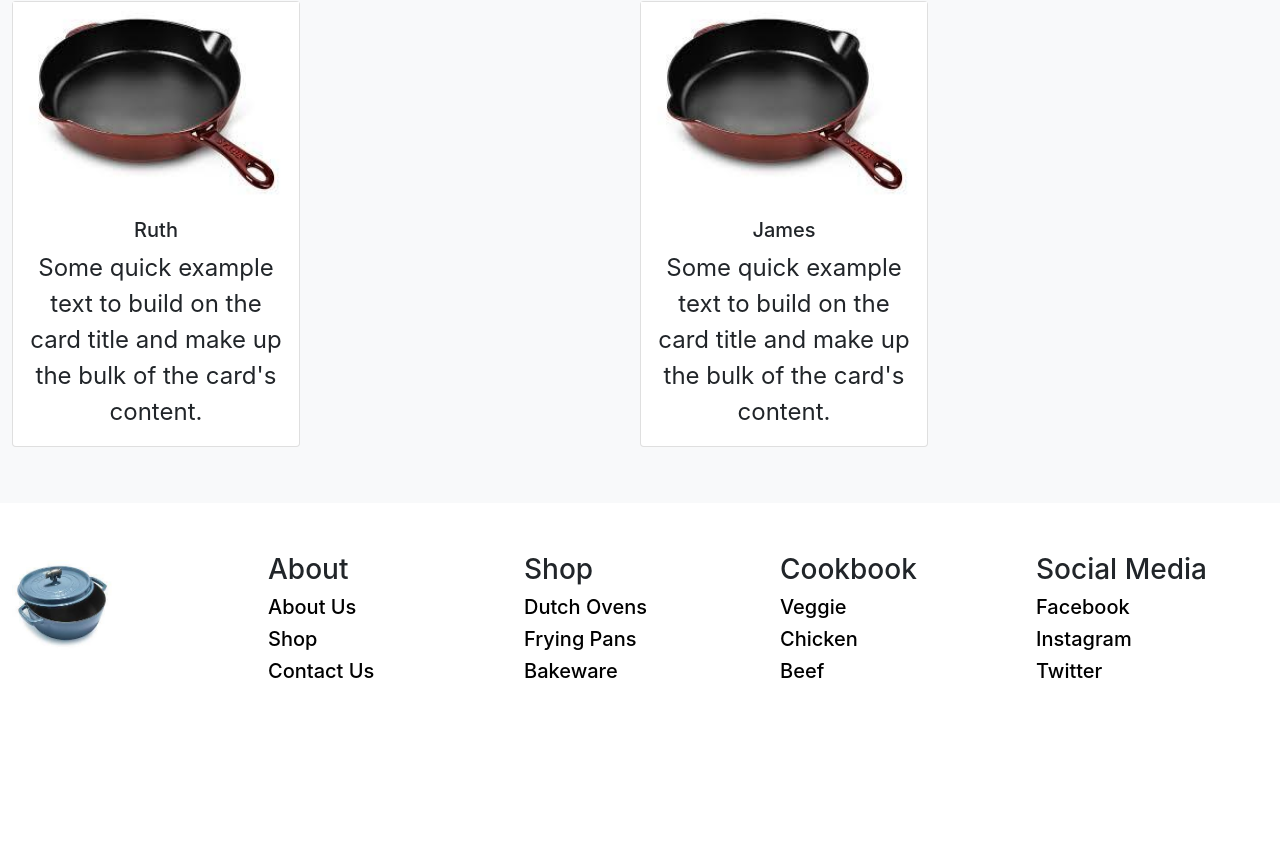
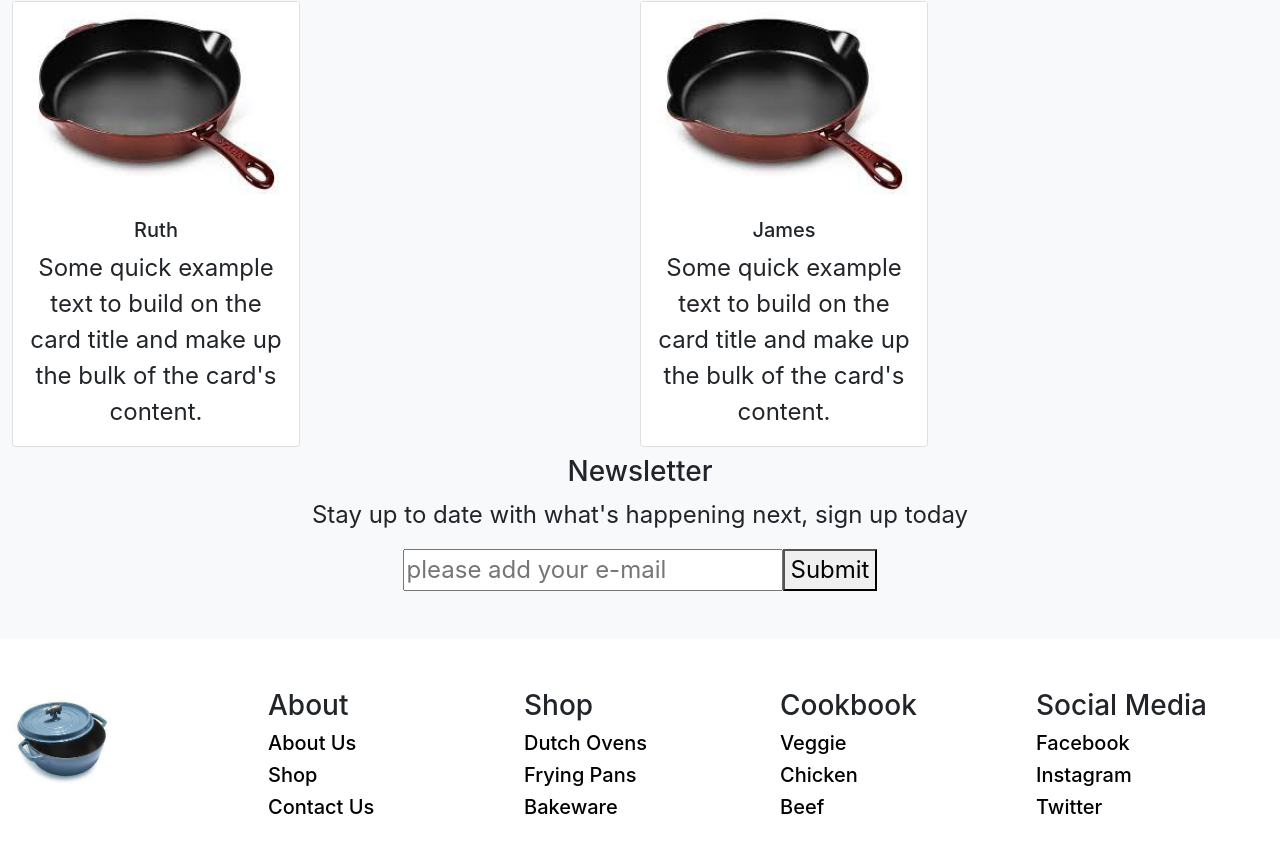
Before and after one commit to jameslock86/cookwareStore, a Next.js app in the folder cookwarestore/: page /about in a window 1280 px wide. Shown: the part 770-1623 px from the top of the page. Before the commit the page ends 1511 px from the top, so only its background shows below. Built offline with nearby package versions, Linux system fonts and the light colour scheme.

Commit message:
more content on the about page

```diff
--- a/cookwarestore/pages/about/index.js
+++ b/cookwarestore/pages/about/index.js
@@ -1,3 +1,4 @@
+import { useState } from 'react';
 import SimpleLayout from "../../components/layout/simple";
 
 import { Col, Row, Container } from 'react-bootstrap';
@@ -17,6 +18,38 @@ import Section2Image3 from '../../public/breadPan.jpg'
 
 
 export default function About() {
+
+  const [email, setEmail] = useState("");
+  const [loading, setLoading] = useState(false);
+  const [message, setMessage] = useState("");
+
+  const handleSubmit = (e) => {
+    e.preventDefault();
+    if (!email || email.length < 3 || loading) return;
+    setLoading(true);
+    fetch
+      .post("/api/subscribe", { email })
+      .then((res) => {
+        setEmail("");
+        setLoading(false);
+
+        if (res.status === 201) {
+          setMessage("E-mail cadastrado com sucesso ⚽");
+        } else {
+          setMessage(
+            "Ocorreu um erro inesperado 🙁, tente novamente mais tarde."
+          );
+        }
+      })
+      .catch((err) => {
+        setLoading(false);
+        console.error(err);
+        setMessage(
+          "Ocorreu um erro inesperado 🙁, tente novamente mais tarde."
+        );
+      });
+  };
+
   return (
     <SimpleLayout>
       <div>
@@ -135,7 +168,25 @@ export default function About() {
                       </div>
                     </div>
         </Row>
-
+        <Row>
+        <div className="newsLetter">
+          <h3 className="text-center">Newsletter</h3>
+          <p className="text-center">Stay up to date with what's happening next, sign up today</p>
+          <form className="d-flex justify-content-center" onSubmit={(e) => handleSubmit(e)}>
+            <input
+              type="email"
+              value={email}
+              onChange={(e) => setEmail(e.target.value)}
+              placeholder="please add your e-mail"
+              className="input"
+            />
+            <button type="submit" disabled={loading} className="">
+              {loading ? "Sending Now..." : "Submit"}
+            </button>
+            {message && <p>{message}</p>}
+          </form>
+        </div>
+        </Row>
       </div>
     </SimpleLayout>
   )
```
